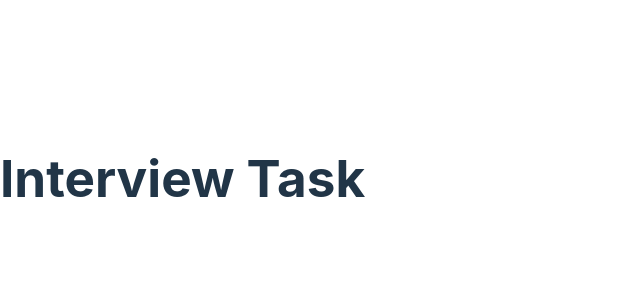
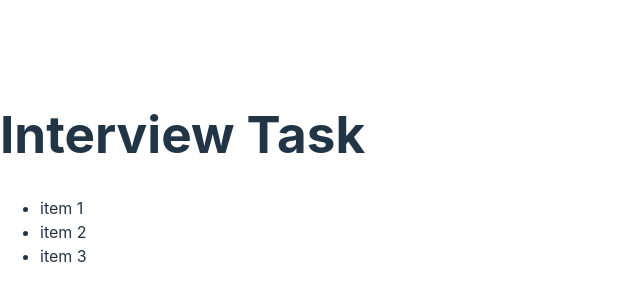
Before and after one commit to visontail/react-app, a React (Vite) app: page / in a window 1280 px wide. Shown: the part 222-522 px from the top of the page, without its empty margins (0-640 px from the left). Built offline with nearby package versions, Linux system fonts and the light colour scheme.

Commit message:
list items passed in a prop

```diff
--- a/src/App.jsx
+++ b/src/App.jsx
@@ -1,4 +1,4 @@
-
+import List from "./List.jsx"
 
 function App() {
 
@@ -6,6 +6,7 @@ function App() {
   return (
     <>
       <h1>Interview Task</h1>
+      <List />
     </>
   )
 }
--- /dev/null
+++ b/src/List.jsx
@@ -0,0 +1,19 @@
+import { useState } from "react";
+import ListItems from "./ListItems.jsx";
+
+function List() {
+
+    const [list, setList] = useState(["item 1", "item 2", "item 3"]);
+
+    return(
+        <div className="list-container">
+            <ul>
+                {list.map((item, index) => {
+                    return <ListItems key={index} item={item} />
+                })}
+            </ul>
+        </div>
+    )
+}
+
+export default List;
--- /dev/null
+++ b/src/ListItems.jsx
@@ -0,0 +1,10 @@
+
+
+function ListItems({item}) {
+
+    return(
+        <li>{item}</li>
+    )
+}
+
+export default ListItems;
```
